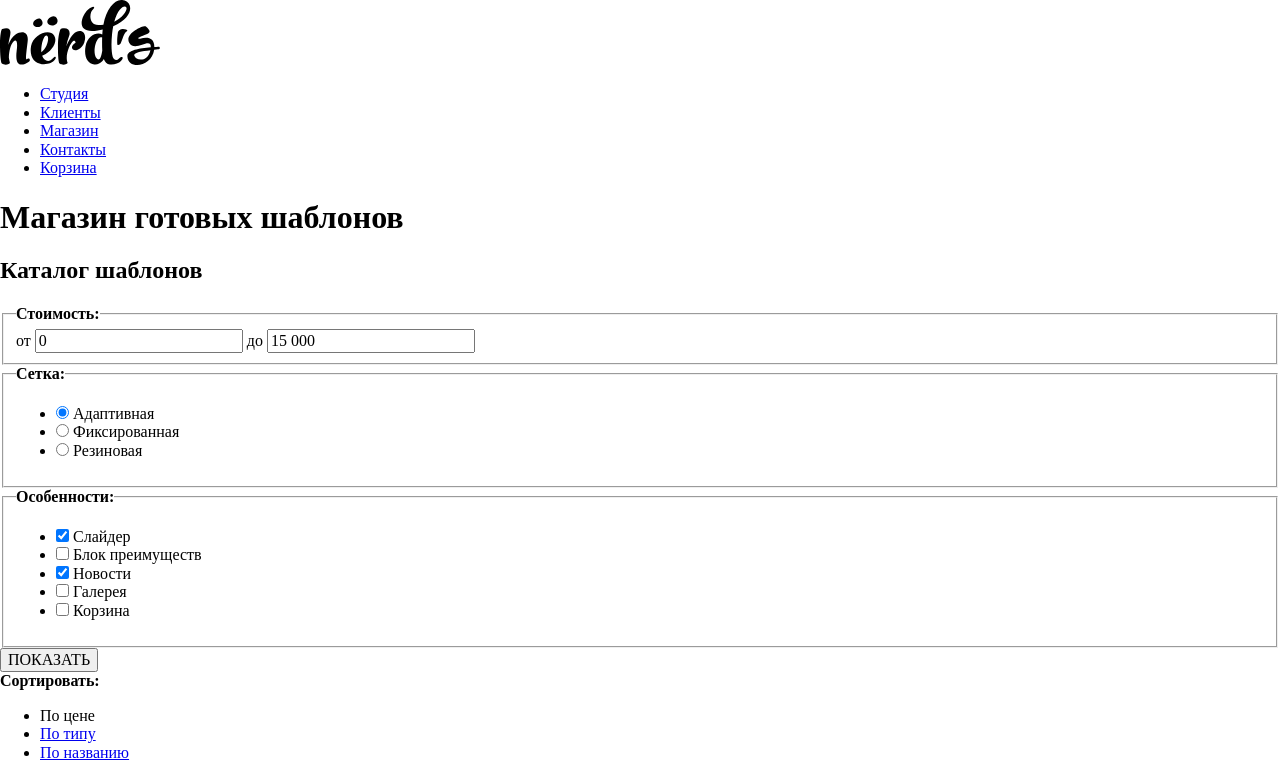
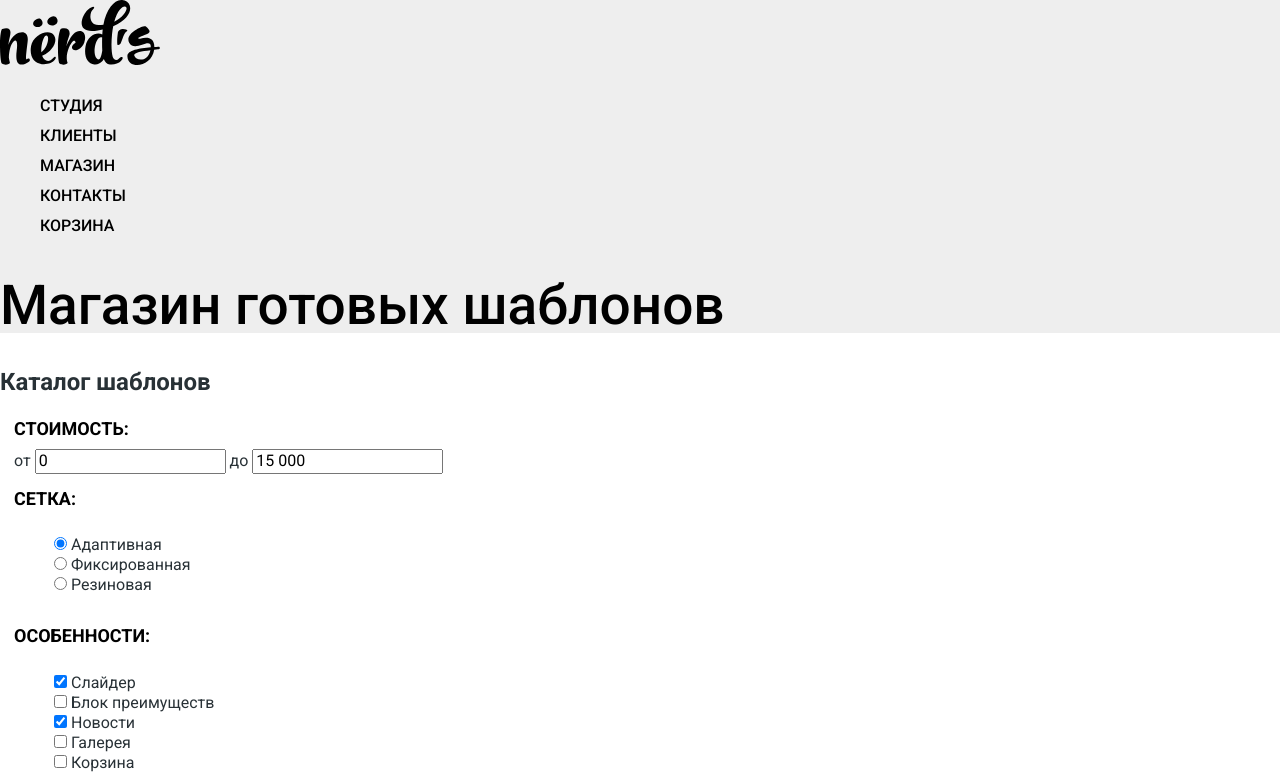
Before and after one commit to Aikinata/589543-nerds, a plain HTML site: page catalog.html in a window 1280 px wide. Shown: the top 775 px of the page. Drawn offline with Linux system fonts and the light colour scheme.

Commit message:
Базовая стилизация

```diff
--- a/catalog.html
+++ b/catalog.html
@@ -4,29 +4,34 @@
 <head>
   <meta charset="UTF-8">
   <title>Дизайн-студия NERD'S</title>
+  <link href="https://fonts.googleapis.com/css?family=Roboto:400,500,700&amp;subset=cyrillic" rel="stylesheet">
   <link href="css/normalize.css" rel="stylesheet">
   <link href="css/style.css" rel="stylesheet">
 </head>
 
 <body>
   <header class="main-header">
-    <nav class="main-navigation">
+    <div class="wrapper">
+      <nav class="main-nav">
 
         <a class="main-header-logo">
           <img src="img/nerds-logo.svg" width="160" height="65" alt="Логотип">
         </a>
-      <ul class="main-navigation-menu">
-        <li><a href="index.html">Студия</a></li>
-        <li><a href="clients.html">Клиенты</a></li>
-        <li class="main-navigation-menu-current"><a href="catalog.html">Магазин</a></li>
-        <li><a href="contacts.html">Контакты</a></li>
-        <li><a href="cart.html">Корзина</a></li>
+        <ul class="main-nav-menu">
+          <li><a class="link link-active" href="index.html">Студия</a></li>
+          <li><a class="link link-active" href="clients.html">Клиенты</a></li>
+          <li><a link link-active href="catalog.html">Магазин</a></li>
+          <li><a class="link link-active" href="contacts.html">Контакты</a></li>
+          <li><a class="link link-active" href="cart.html">Корзина</a></li>
         </ul>
 
       </nav>
       <h1>Магазин готовых шаблонов</h1>
+    </div>
   </header>
+
   <main class="main-catalog">
+    <div class="wrapper">
       <h2 class="visually-hidden">Каталог шаблонов</h2>
       <section class="filter-form">
 
@@ -106,9 +111,8 @@
       </section>
 
       <section class="catalog">
-
         <div class="catalog-filter">
-        <b class="filter-title">Сортировать:</b>
+          <b>Сортировать:</b>
           <ul class="catalog-filter-menu">
             <li class="price"><a class="active">По цене</a></li>
             <li class="type"><a href="#">По типу</a></li>
@@ -222,9 +226,12 @@
           <a class="next" href="#">следующая</a>
         </div>
       </section>
+    </div>
+
   </main>
 
   <section class="map">
+    <div class="wrapper">
       <h2 class="visually-hidden">Наши контакты и адрес на карте</h2>
       <div class="map-contacts">
         <h3>NЁRDS DESIGN STUDIO</h3>
@@ -232,20 +239,25 @@
         <p>тел. +7 (812) 275-75-75</p>
         <a class="button" href="#">Напишите нам</a>
       </div>
+    </div>
   </section>
+
   <footer class="main-footer">
-    <ul class="=footer-social">
+    <div class="wrapper">
+      <ul class="footer-social">
         <li> <a class="social-button" href="#">ВКонтакте</a> </li>
         <li> <a class="social-button" href="#">Фейсбук</a> </li>
         <li> <a class="social-button" href="#">Инстаграм</a> </li>
       </ul>
-    <section class="footer-promo">
+      <div class="footer-promo">
         <b>Давайте дружить, это выгодно!</b>
         <span>Скидка 10% для друзей из социальных сетей.</span>
-    </section>
+      </div>
+    </div>
   </footer>
 
   <section class="modal">
+    <div class="wrapper">
       <h1>Напишите нам</h1>
       <form class="modal-form" action="https://echo.htmlacademy.ru" method="post">
         <p>
@@ -264,7 +276,8 @@
         </p>
         <button class="button form-button" type="submit">ОТПРАВИТЬ</button>
       </form>
-    <button class="button modal-close" type="button"><span class="visually-hidden">Закрыть окно</span></button>
+      <button class="modal-close-btn" type="button"><span class="visually-hidden">Закрыть окно</span></button>
+    </div>
   </section>
 
 </body>
--- a/css/style.css
+++ b/css/style.css
@@ -0,0 +1,132 @@
+  body {
+    margin: 0;
+    padding: 0;
+    font-family: "Roboto", Arial, sans-serif;
+    font-size: 16px;
+    line-height: 24px;
+    font-weight: 400;
+    color: #283136;
+    background-color: #ffffff;
+  }
+  a {
+    text-decoration: none;
+  }
+  button {
+    font: inherit;
+    text-align: center;
+    vertical-align: middle;
+    text-transform: uppercase;
+    border: none;
+  }
+  .main-nav {
+    font-size: 16px;
+    line-height: 30px;
+    font-weight: 500;
+    text-transform: uppercase;
+  }
+  .main-nav a {
+    color: #000000;
+  }
+  .main-nav-menu,
+  .slider-switches,
+  .descripion-services,
+  .percent-ratio,
+  .links-list,
+  .footer-social {
+    list-style: none;
+  }
+  .main-nav-menu a:hover {
+    color: rgb(251, 86, 90);
+  }
+  .main-nav-menu a:focus {
+    color: rgba(0, 0, 0, 0.3);
+  }
+  .main-header {
+    background-color: #eeeeee;
+  }
+  .button {
+    text-align: center;
+    color: #ffffff;
+    vertical-align: middle;
+    text-transform: uppercase;
+    font-weight: 500;
+    line-height: 18px;
+    background-color: #fb565a;
+  }
+  a.red {
+    background-color: #fb565a;
+  }
+  a.red:hover {
+    background-color: #e74246;
+  }
+  a.red:active {
+    background-color: #d7373b;
+    box-shadow: inset 0px 3px 0px 0px #000101;
+  }
+  a.green {
+    background-color: #00ca74;
+  }
+  a.green:hover {
+    background-color: #00bc6c;
+  }
+  a.yellow {
+    background-color: #efc84a;
+  }
+  a.yellow:hover {
+    background-color: #eab534;
+  }
+  .services-item h3 {
+    font-size: 24px;
+    font-weight: 700;
+    line-height: 30px;
+  }
+  .percent-ratio b,
+  .percent-ratio sup {
+    font-size: 45px;
+    font-weight: 700;
+    line-height: 10px;
+    color: #000000;
+  }
+  .map {
+    background-image: url("/img/map-group.jpg");
+    background-repeat: no-repeat;
+    background-position: center;
+  }
+  .main-footer b {
+    font-size: 36px;
+    font-weight: 700;
+    line-height: 36px;
+    color: #000000;
+  }
+  .main-header h1 {
+    font-size: 55px;
+    font-weight: 500;
+    line-height: 55px;
+    color: #000000;
+  }
+  b.filter-title {
+    font-size: 18px;
+    font-weight: 700;
+    line-height: 30px;
+    text-transform: uppercase;
+    color: #000000;
+  }
+  .filter fieldset {
+    border: none;
+  }
+  b.catalog-filter {
+    font-size: 18px;
+    font-weight: 700;
+    line-height: 18px;
+  }
+  .filter ul,
+  .catalog-filter-menu,
+  .triangles {
+    list-style: none;
+  }
+  .filter ul {
+    line-height: 20px;
+  }
+.main-catalog a {
+  color: #000000;
+}
```
Also changed, not shown: index.html (+30 -10 lines). Lines whose indentation alone changed are shown as unchanged.
